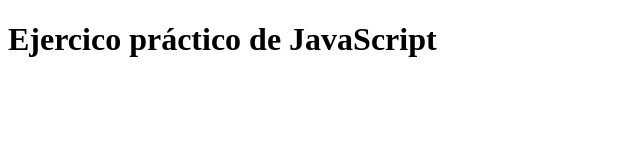
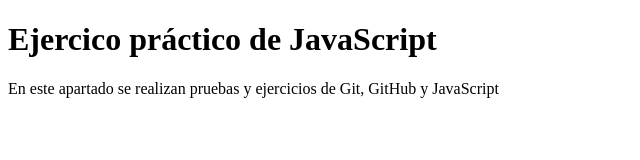
Before and after one commit to miguelical/Ejercicio-PracticoJS, a plain HTML site: page index.html in a window 1280 px wide. Shown: the whole page, without its empty margins (0-640 px from the left). Drawn offline with Linux system fonts and the light colour scheme.

Commit message:
Nuevo párrafo
No se lo había puesto.

```diff
--- a/index.html
+++ b/index.html
@@ -8,5 +8,6 @@
 </head>
 <body>
     <h1>Ejercico práctico de JavaScript</h1>
+    <p>En este apartado se realizan pruebas y ejercicios de Git, GitHub y JavaScript</p>
 </body>
 </html>
```
